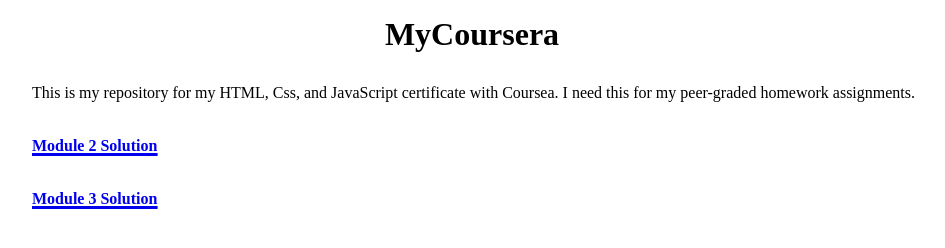
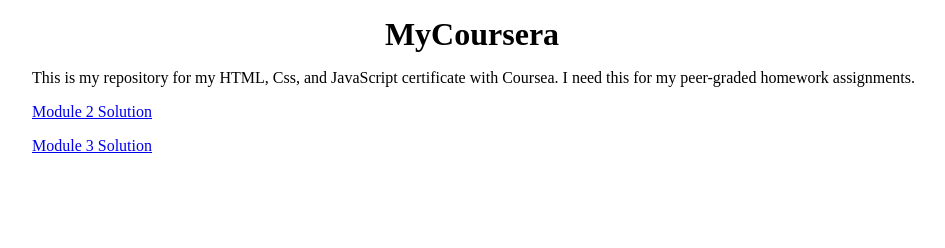
Before and after one commit to EpicFacepalm94/MyCoursera, a plain HTML site: page index.html in a window 1280 px wide. Shown: the whole page, without its empty margins (168-1113 px from the left). Drawn offline with Linux system fonts and the light colour scheme.

Commit message:
Update index.html

```diff
--- a/index.html
+++ b/index.html
@@ -2,21 +2,16 @@
 <html>
 <head>
 	<meta http-equiv="content-type" content="text/html; charset=utf-8"/>
-	<title></title>
-	<meta name="generator" content="LibreOffice 7.6.4.1 (Windows)"/>
-	<meta name="created" content="2024-04-25T16:04:13.422000000"/>
-	<meta name="changed" content="2024-04-25T16:08:59.263000000"/>
+	<title>MyCoursera</title>
 </head>
 <body lang="en-US" dir="ltr"><p align="center"><font size="6" style="font-size: 24pt"><b>MyCoursera</b></font></p>
 <p align="left" style="font-weight: normal; margin-left: 2in; margin-right: 1.81in; background: transparent; page-break-before: auto">
-<font size="6" style="font-size: 24pt"><font size="3" style="font-size: 12pt">This
-is my repository for my HTML, Css, and JavaScript certificate with
-Coursea.  I need this for my peer-graded homework assignments.</font></font></p>
+	This is my repository for my HTML, Css, and JavaScript certificate with Coursea.  I need this for my peer-graded homework assignments.</p>
 <p align="left" style="margin-left: 2in; margin-right: 1.81in; background: transparent">
-<font size="6" style="font-size: 24pt"><u><b><a href="https://epicfacepalm94.github.io/MyCoursera/modules2-solution/index.html"><font size="3" style="font-size: 12pt">Module
-2 Solution</font></a></b></u></font></p>
+	<a href="https://epicfacepalm94.github.io/MyCoursera/modules2-solution/index.html"><font size="3" style="font-size: 12pt">Module 2 Solution</font></a>
+</p>
 <p align="left" style="margin-left: 2in; margin-right: 1.81in; background: transparent">
-<font size="6" style="font-size: 24pt"><u><b><a href="https://epicfacepalm94.github.io/MyCoursera/modules3-solution/index.html"><font size="3" style="font-size: 12pt">Module
-3 Solution</font></a></b></u></font></p>
+<a href="https://epicfacepalm94.github.io/MyCoursera/modules3-solution/index.html">Module 3 Solution</a>
+</p>
 </body>
 </html>
```
